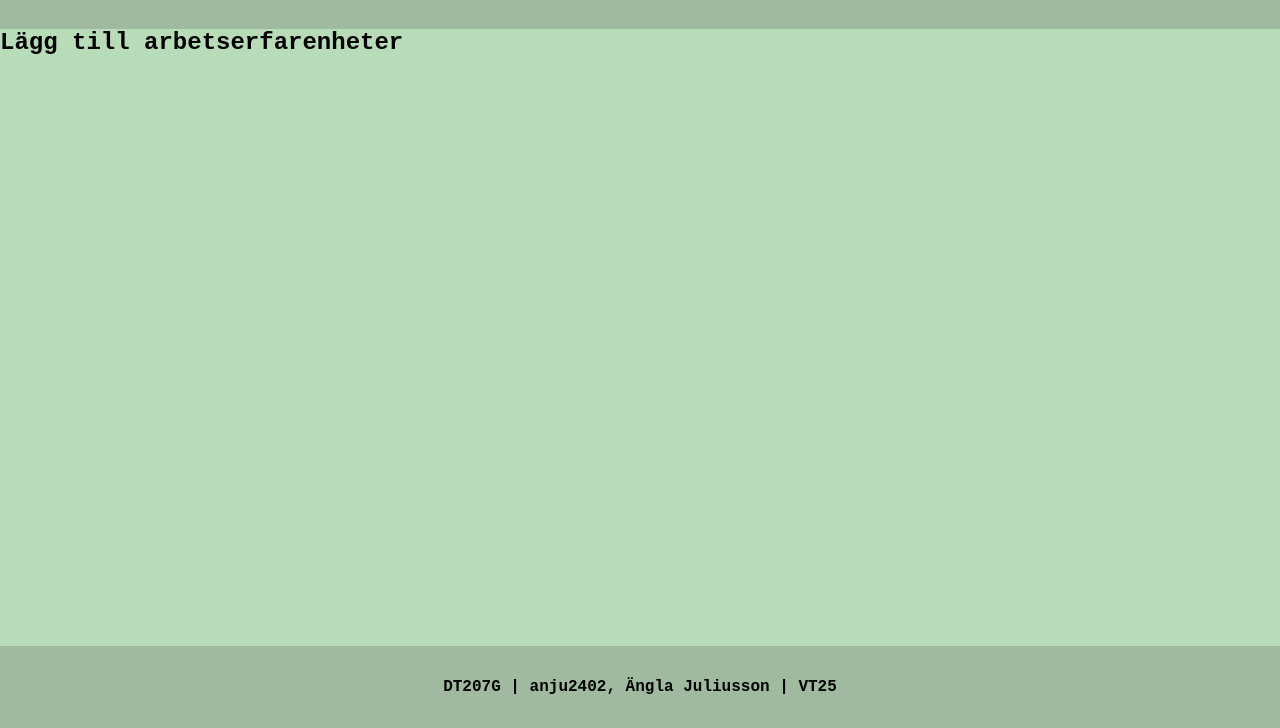
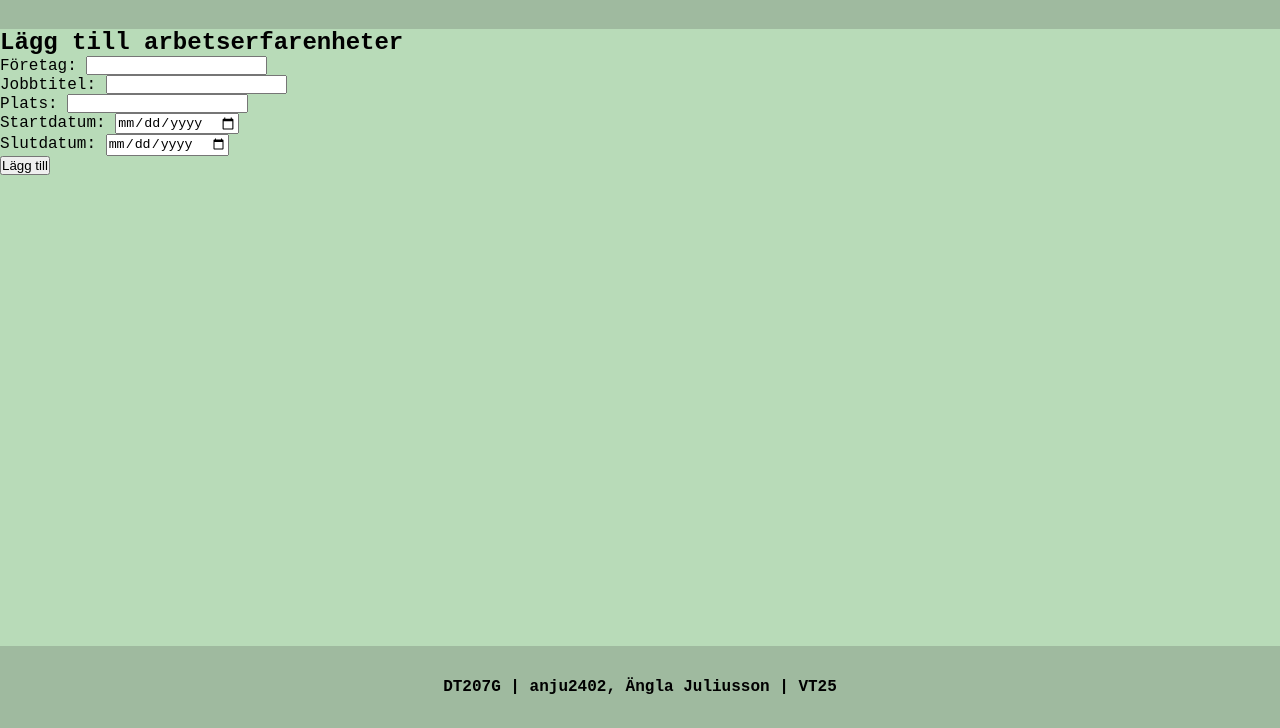
Before and after one commit to anglajuliusson/dt207g-moment2.2, a plain HTML site: page add.html in a window 1280 px wide. Shown: the part 72-800 px from the top of the page. Drawn offline with Linux system fonts and the light colour scheme.

Commit message:
Formulär för att lägga till arbetserfarenhet

```diff
--- a/add.html
+++ b/add.html
@@ -20,6 +20,29 @@
     </header>
     <main class="main">
         <h2>Lägg till arbetserfarenheter</h2>
+        <form class="add_work_experience">
+            <div class="line">
+            <label>Företag:</label>
+            <input type="text" class="companyname" required>
+            </div>
+            <div class="line">
+            <label>Jobbtitel:</label>
+            <input type="text" class="jobtitle" required>
+            </div>
+            <div class="line">
+            <label>Plats:</label>
+            <input type="text" class="location" required>
+            </div>
+            <div class="line">
+            <label>Startdatum:</label>
+            <input type="date" class="startdate" required>
+            </div>
+            <div class="line">
+            <label>Slutdatum:</label>
+            <input type="date" class="enddate" required>
+            </div>
+            <button type="submit">Lägg till</button>
+          </form>
     </main>
     <footer class="footer">
         <p>DT207G | anju2402, Ängla Juliusson | VT25</p>
```
